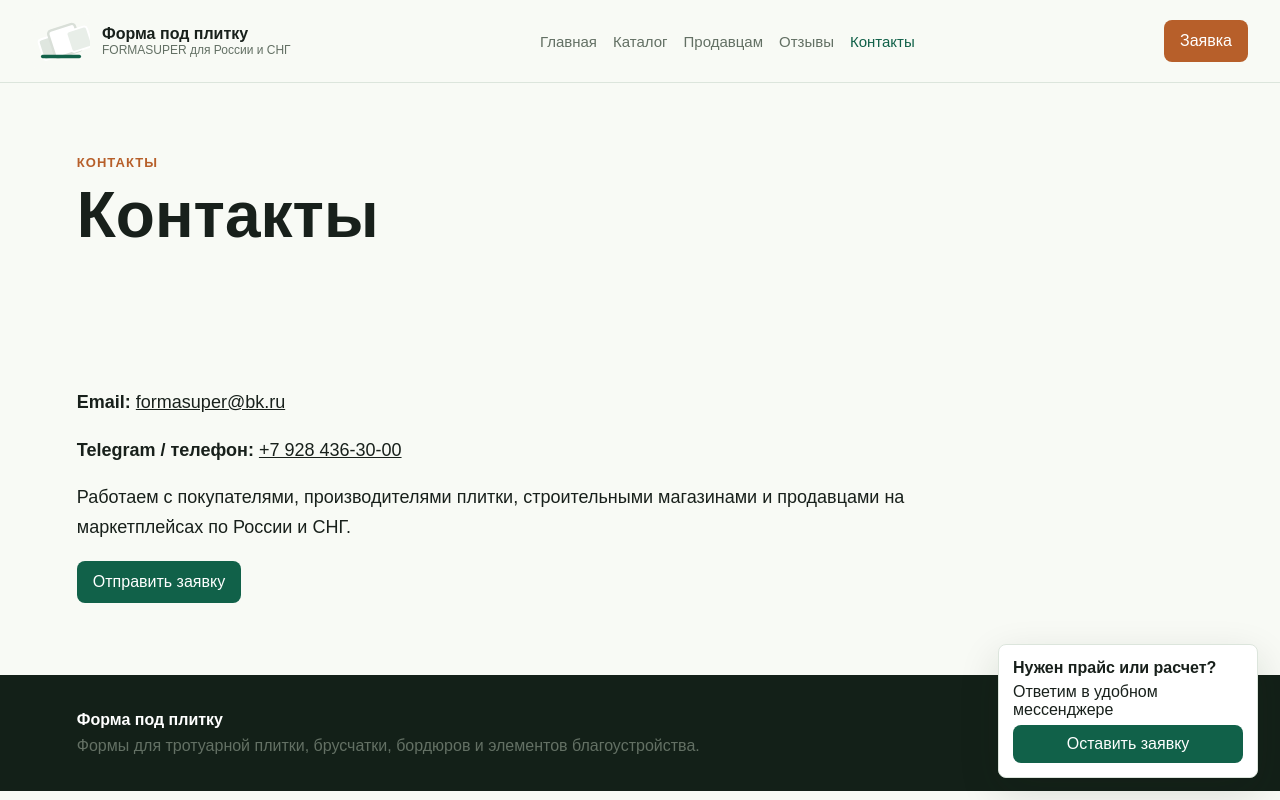
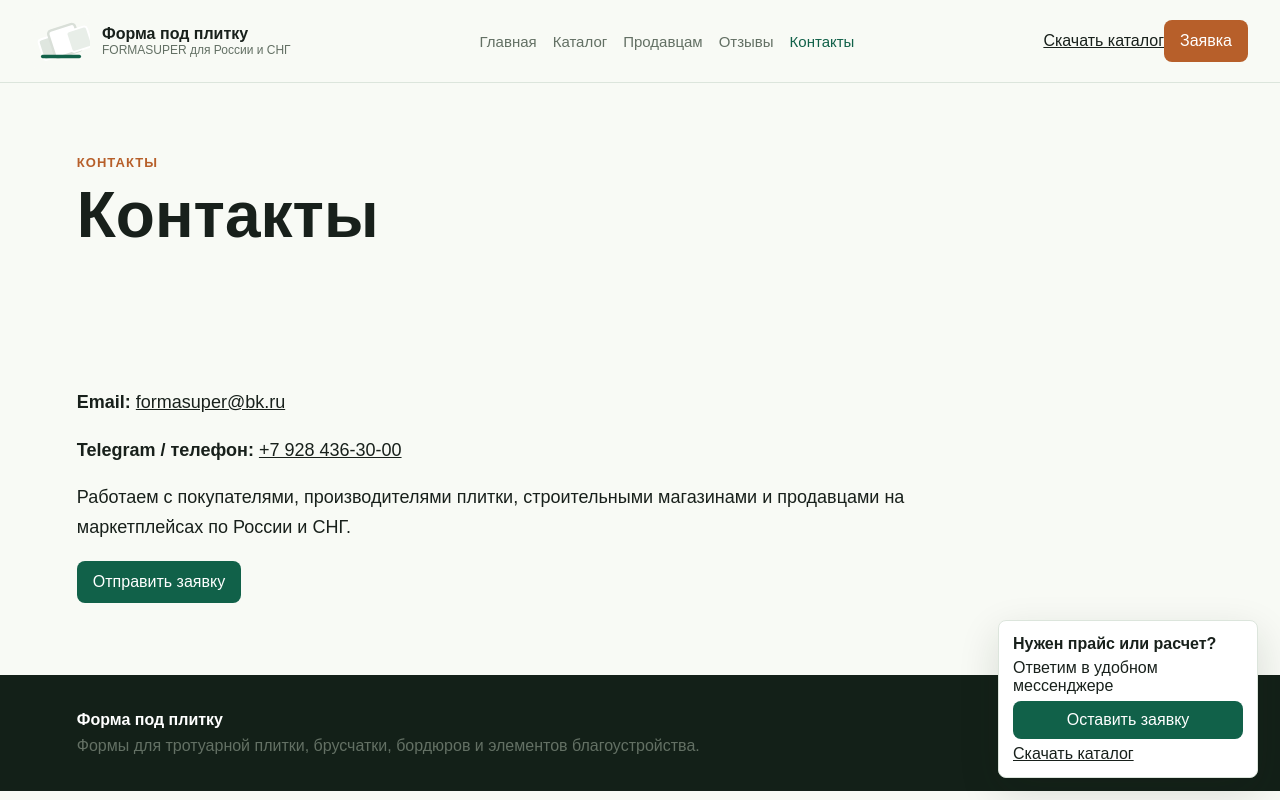
Before and after one commit to formasuper/forma-pod-plitku, a plain HTML site: page contacts/index.html in a window 1280 px wide. Drawn offline with Linux system fonts and the light colour scheme.

Commit message:
Add catalog download buttons to contacts/index.html

```diff
--- a/contacts/index.html
+++ b/contacts/index.html
@@ -25,10 +25,10 @@
   <header class="topbar">
     <a class="brand" href="/" aria-label="Форма под плитку"><img src="/assets/logo.svg" alt="" width="58" height="58"><span><b>Форма под плитку</b><small>FORMASUPER для России и СНГ</small></span></a>
     <nav><a href="/">Главная</a><a href="/catalog/">Каталог</a><a href="/sellers/">Продавцам</a><a href="/reviews/">Отзывы</a><a class="active" href="/contacts/">Контакты</a></nav>
-    <button class="nav-cta" data-open-lead>Заявка</button>
+    <div class="nav-actions"><a class="header-download" href="https://disk.yandex.ru/i/_i_RJJr7k8tDvA" target="_blank" rel="noopener">Скачать каталог</a><button class="nav-cta" data-open-lead>Заявка</button></div>
   </header>
   <main><section class="page-hero compact"><p class="eyebrow">Контакты</p><h1>Контакты</h1></section><section class="content"><p><b>Email:</b> <a href="mailto:formasuper@bk.ru">formasuper@bk.ru</a></p><p><b>Telegram / телефон:</b> <a href="tel:+79284363000">+7 928 436-30-00</a></p><p>Работаем с покупателями, производителями плитки, строительными магазинами и продавцами на маркетплейсах по России и СНГ.</p><button data-open-lead>Отправить заявку</button></section></main>
-  <aside class="floating-lead"><strong>Нужен прайс или расчет?</strong><span>Ответим в удобном мессенджере</span><button data-open-lead>Оставить заявку</button></aside>
+  <aside class="floating-lead"><strong>Нужен прайс или расчет?</strong><span>Ответим в удобном мессенджере</span><button data-open-lead>Оставить заявку</button><a class="floating-download" href="https://disk.yandex.ru/i/_i_RJJr7k8tDvA" target="_blank" rel="noopener">Скачать каталог</a></aside>
   <dialog class="lead-dialog" id="leadDialog"><form method="dialog" class="lead-form" id="leadForm"><button class="close" value="cancel" aria-label="Закрыть">×</button><h2>Заявка в FORMASUPER</h2><label>Имя<input name="name" required autocomplete="name"></label><label>Телефон<input name="phone" required autocomplete="tel" inputmode="tel"></label><label>Мессенджер<select name="messenger" required><option>WhatsApp</option><option>Telegram</option><option>MAX</option><option>IMO</option><option>Другое</option></select></label><label>Если другое<input name="messengerOther" placeholder="Укажите мессенджер"></label><label>Комментарий<textarea name="message" rows="5" placeholder="Опишите ваш заказ - это ускорит время обработки"></textarea></label><button class="primary" type="submit">Отправить заявку</button><p class="form-note">Сейчас заявка открывает подготовленное письмо на formasuper@bk.ru. Telegram-прием подключим через обработчик.</p></form></dialog>
   <footer><div><b>Форма под плитку</b><span>Формы для тротуарной плитки, брусчатки, бордюров и элементов благоустройства.</span></div><div><a href="mailto:formasuper@bk.ru">formasuper@bk.ru</a><a href="tel:+79284363000">+7 928 436-30-00</a></div></footer>
   <script src="/assets/app.js" type="module"></script>
```
